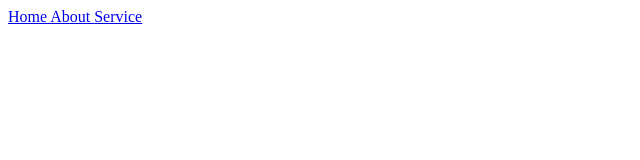
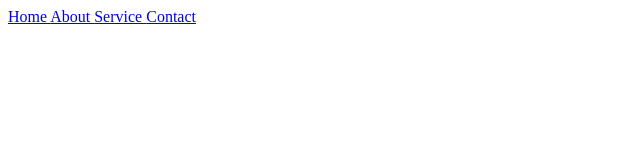
Before and after one commit to shahadat015/test-git, a plain HTML site: page index.html in a window 1280 px wide. Shown: the full height of the page, 0-640 px from the left. Drawn offline with Linux system fonts and the light colour scheme.

Commit message:
add contact link

```diff
--- a/index.html
+++ b/index.html
@@ -9,5 +9,6 @@
     <a href="index.html">Home</h1>
     <a href="index.html">About</h1>
     <a href="index.html">Service</h1>
+    <a href="index.html">Contact</h1>
 </body>
 </html>
```
